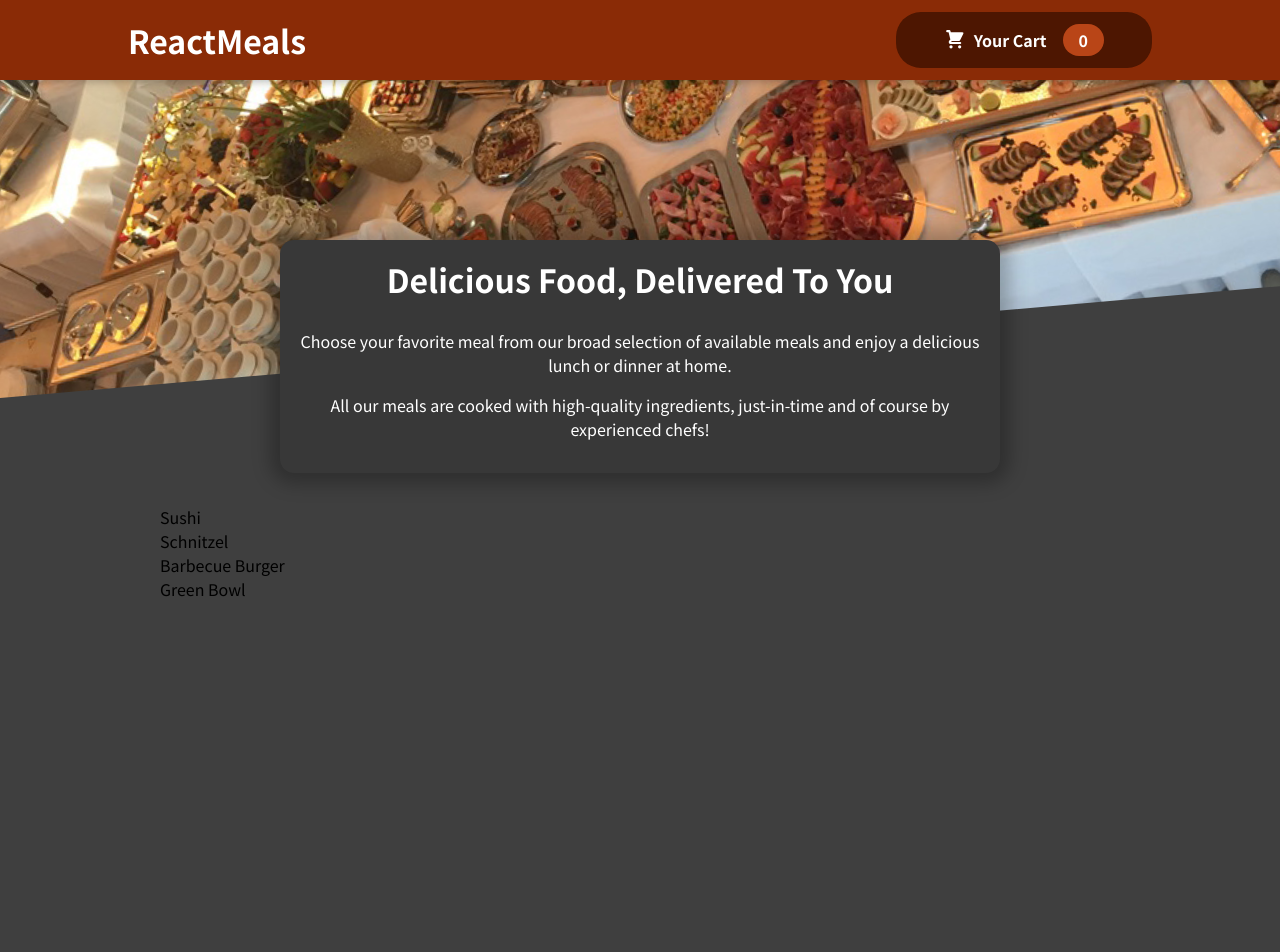
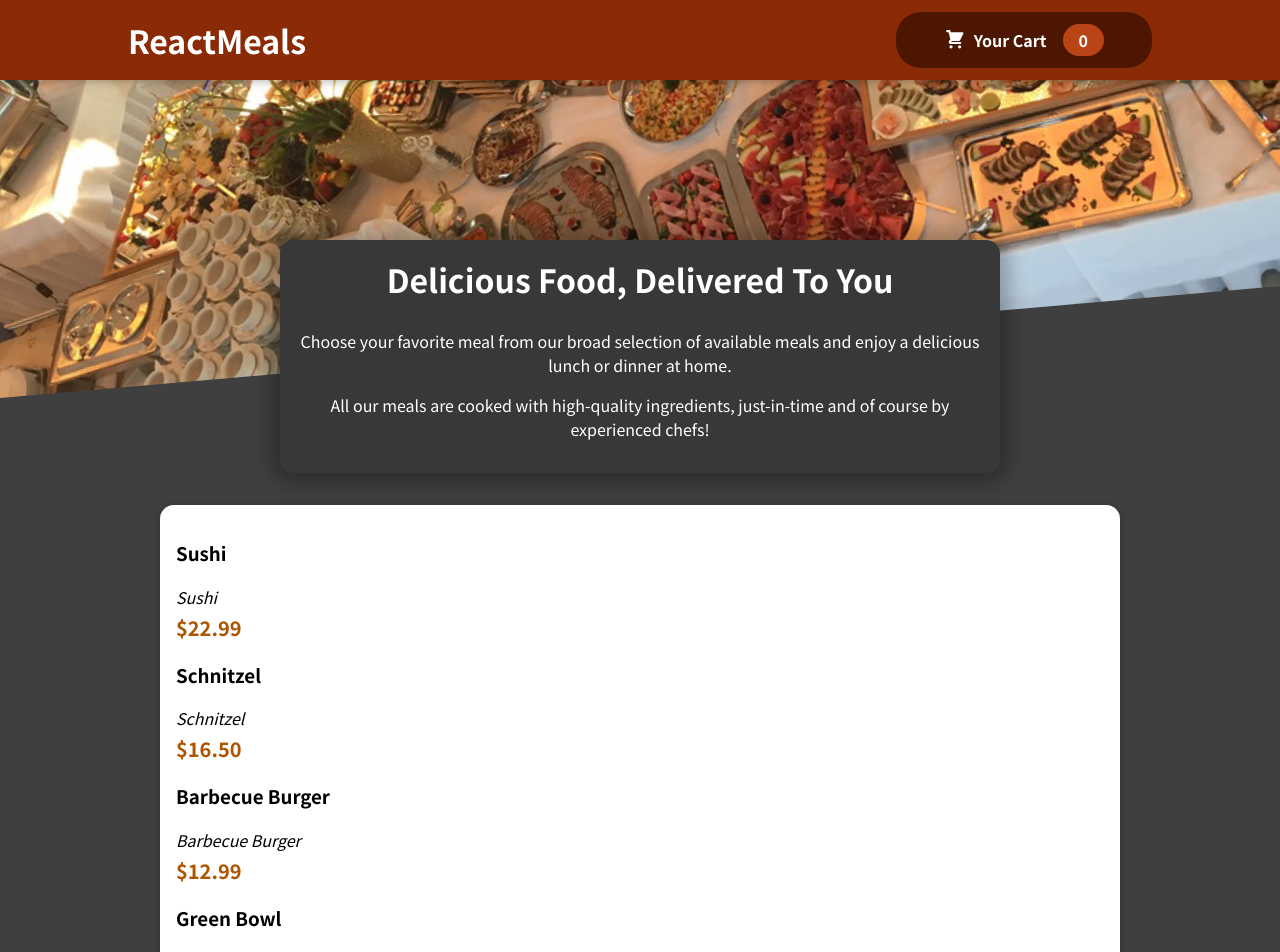
Before and after one commit to mauricio-hartmann/react-order-food, a React (Create React App) app: page / in a window 1280 px wide. Shown: the top 952 px of the page. Before the commit the page ends 800 px from the top, so only its background shows below. Built offline with nearby package versions, Linux system fonts and the light colour scheme.

Commit message:
Melhorias na lista de refeições
- Criado componente para exibir informações das refeições na listagem.
- Criado componente genérico de card.
- Criado formulário para adicionar items das refeições, apenas o esqueleto.

```diff
--- a/src/components/Meals/AvailableMeals.js
+++ b/src/components/Meals/AvailableMeals.js
@@ -1,3 +1,6 @@
+import Card from "../UI/Card";
+import MealItem from "./MealItem/MealItem";
+
 import classes from "./AvailableMeals.module.css";
 
 const DUMMY_MEALS = [
@@ -29,12 +32,19 @@
 
 const AvailableMeals = () => {
   const mealsList = DUMMY_MEALS.map((meal) => (
-    <li key={meal.id}>{meal.name}</li>
+    <MealItem
+      key={meal.id}
+      name={meal.name}
+      description={meal.name}
+      price={meal.price}
+    />
   ));
 
   return (
     <section className={classes.meals}>
-      <ul>{mealsList}</ul>
+      <Card>
+        <ul>{mealsList}</ul>
+      </Card>
     </section>
   );
 };
--- /dev/null
+++ b/src/components/Meals/MealItem/MealItem.js
@@ -0,0 +1,22 @@
+import MealItemForm from "./MealItemForm";
+
+import classes from "./MealItem.module.css";
+
+const MealItem = (props) => {
+  const price = `$${props.price.toFixed(2)}`;
+
+  return (
+    <li className={classes.Meal}>
+      <div>
+        <h3>{props.name}</h3>
+        <div className={classes.description}>{props.description}</div>
+        <div className={classes.price}>{price}</div>
+      </div>
+      <div>
+        <MealItemForm />
+      </div>
+    </li>
+  );
+};
+
+export default MealItem;
--- /dev/null
+++ b/src/components/Meals/MealItem/MealItem.module.css
@@ -0,0 +1,22 @@
+.meal {
+  display: flex;
+  justify-content: space-between;
+  margin: 1rem;
+  padding-bottom: 1rem;
+  border-bottom: 1px solid #ccc;
+}
+
+.meal h3 {
+  margin: 0 0 0.25rem 0;
+}
+
+.description {
+  font-style: italic;
+}
+
+.price {
+  margin-top: 0.25rem;
+  font-weight: bold;
+  color: #ad5502;
+  font-size: 1.25rem;
+}
--- /dev/null
+++ b/src/components/Meals/MealItem/MealItemForm.js
@@ -0,0 +1,5 @@
+const MealItemForm = () => {
+    return (<></>);
+}
+
+export default MealItemForm;
--- /dev/null
+++ b/src/components/UI/Card.js
@@ -0,0 +1,7 @@
+import classes from "./Card.module.css";
+
+const Card = (props) => {
+  return <div className={classes.card}>{props.children}</div>;
+};
+
+export default Card;
--- /dev/null
+++ b/src/components/UI/Card.module.css
@@ -0,0 +1,6 @@
+.card {
+  padding: 1rem;
+  box-shadow: 0 2px 8px rgba(0, 0, 0, 0.25);
+  border-radius: 14px;
+  background-color: white;
+}
```
